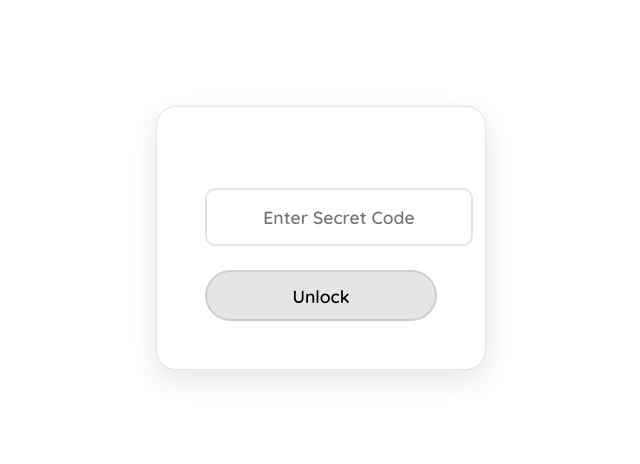
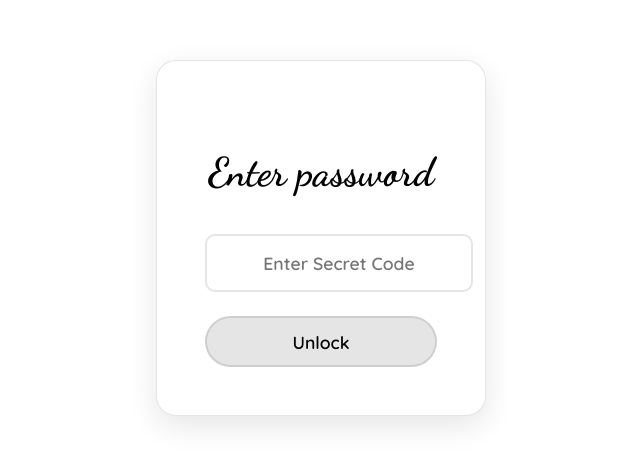
Before and after one commit to rahul-kabburi/app, a React (Vite) app: page / in a window 1280 px wide. Shown: the part 162-626 px from the top of the page, without its empty margins (319-959 px from the left). Built offline with nearby package versions, Linux system fonts and the light colour scheme.

Commit message:
Update login title to 'Enter password'

```diff
--- a/src/App.jsx
+++ b/src/App.jsx
@@ -78,7 +78,7 @@ export default function App() {
     return (
       <div className={`romantic-container ${!isAuthorized ? 'plain-bg' : ''}`}>
         <div className="login-box">
-          <h2 className="login-title"></h2>
+          <h2 className="login-title">Enter password</h2>
           <form onSubmit={handleLogin}>
             <input
               type="password"
```
